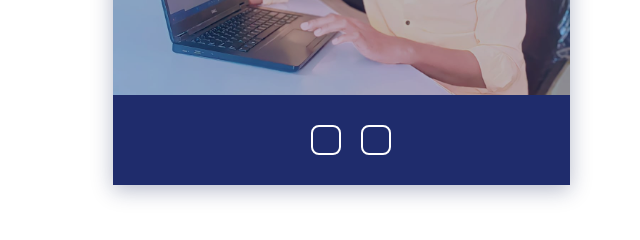
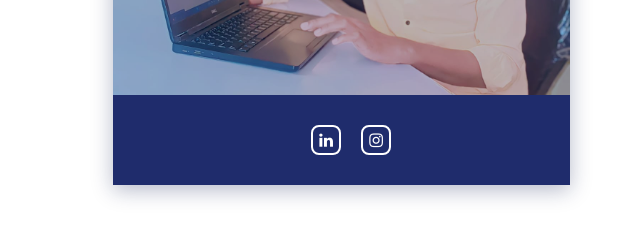
Before and after one commit to JKBHAU/karansweb, a plain HTML site: page index.html in a window 1280 px wide. Shown: the part 1400-1640 px from the top of the page, 640-1280 px from the left. Drawn offline with nearby package versions, Linux system fonts and the light colour scheme; files whose address does not match are found by name.

Commit message:
Update index.html

```diff
--- a/index.html
+++ b/index.html
@@ -154,12 +154,12 @@
 
 										<li>
 											<a href="https://www.linkedin.com/in/karan-jagtap-18707433a">
-												<i  class="fa fa-linkedins" aria-hidden="true"></i>
+												<i  class="fa fa-linkedin" aria-hidden="true"></i>
 											</a>
 										</li><!-- / li -->
 										<li>
 											<a href="https://www.instagram.com/karan_jagtap_87/">
-												<i  class="fa fa-instagrams" aria-shidden="true"></i>
+												<i  class="fa fa-instagram" aria-shidden="true"></i>
 											</a>
 										</li><!-- / li -->
 
```
